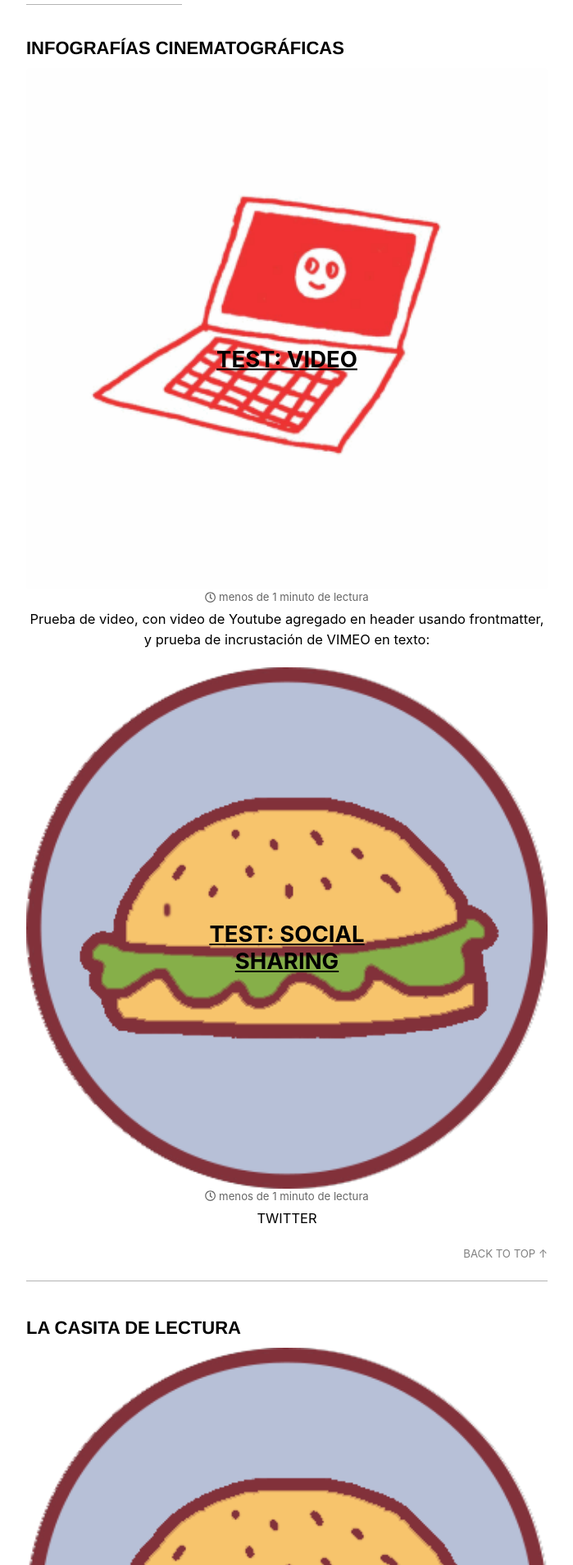
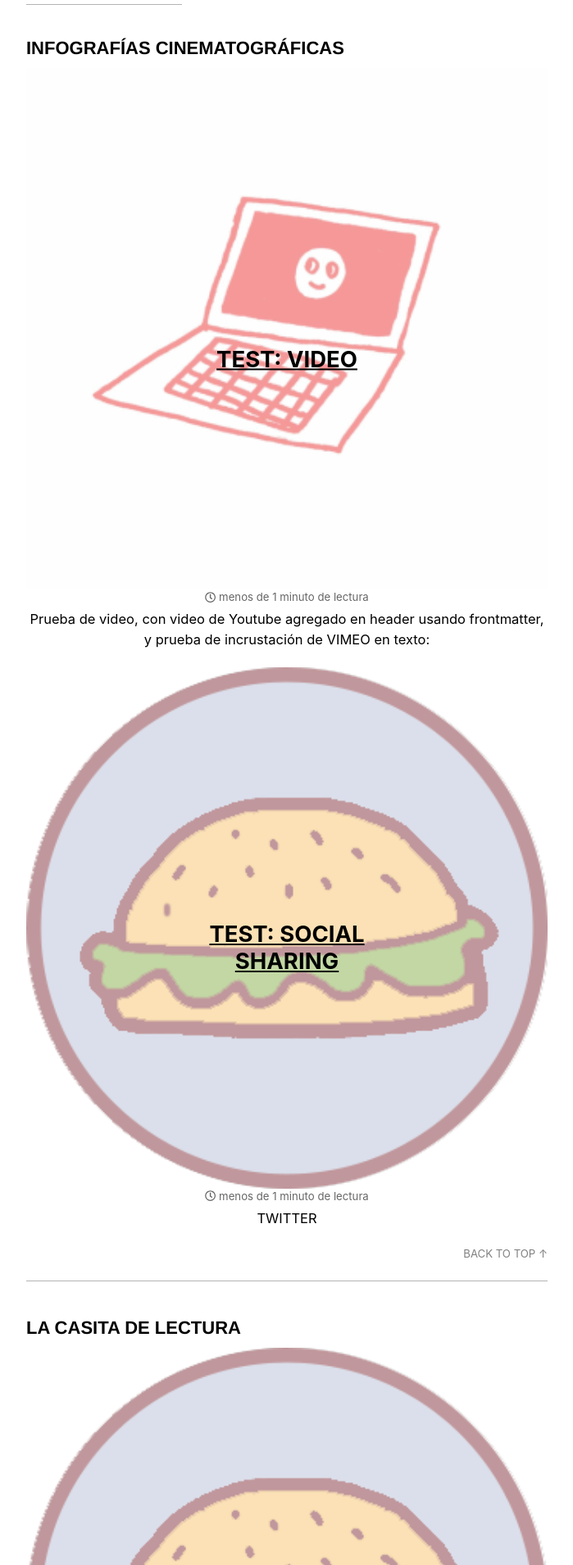
Before and after one commit to sangucherevista/sangucherevista.github.io, a Jekyll site: the page built from _pages/secciones.html, in a window 1280 px wide. Shown: the part 504-2413 px from the top of the page at 82% size, without its empty margins (290-989 px from the left). Built offline with Jekyll 4.4.1, drawn with Linux system fonts in a browser that asks for light colours; nearby versions of some CDN libraries.

Commit message:
Updated '_sass/minimal-mistakes/_archive.scss' via CloudCannon

```diff
--- a/_sass/minimal-mistakes/_archive.scss
+++ b/_sass/minimal-mistakes/_archive.scss
@@ -75,6 +75,11 @@
   img {
     width: 100%;
     height: auto;
+    opacity: 0.5;
+  }
+  &:hover {
+      opacity: 0.8;
+
   }
 }
 
```
